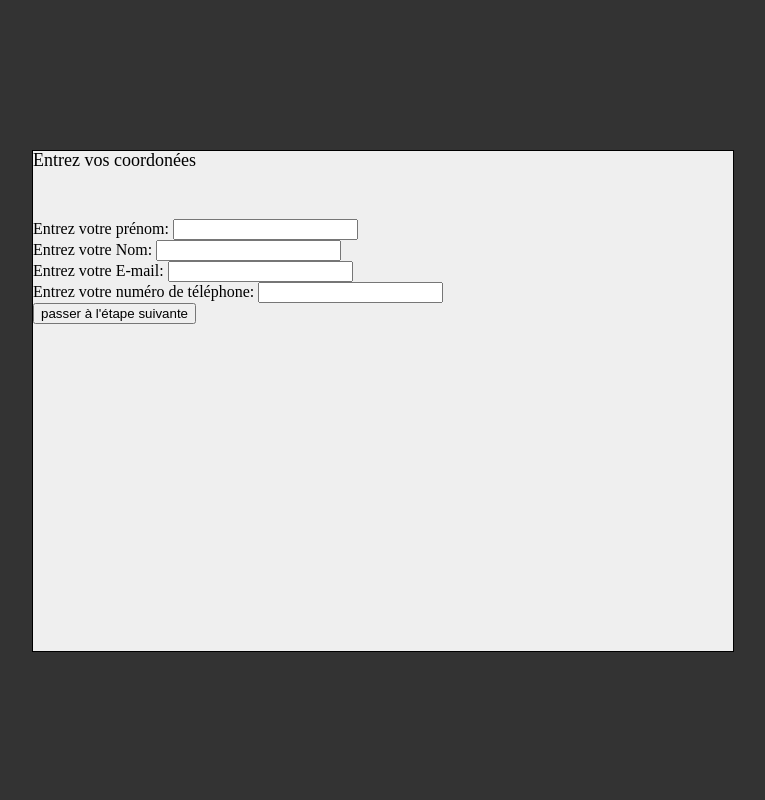
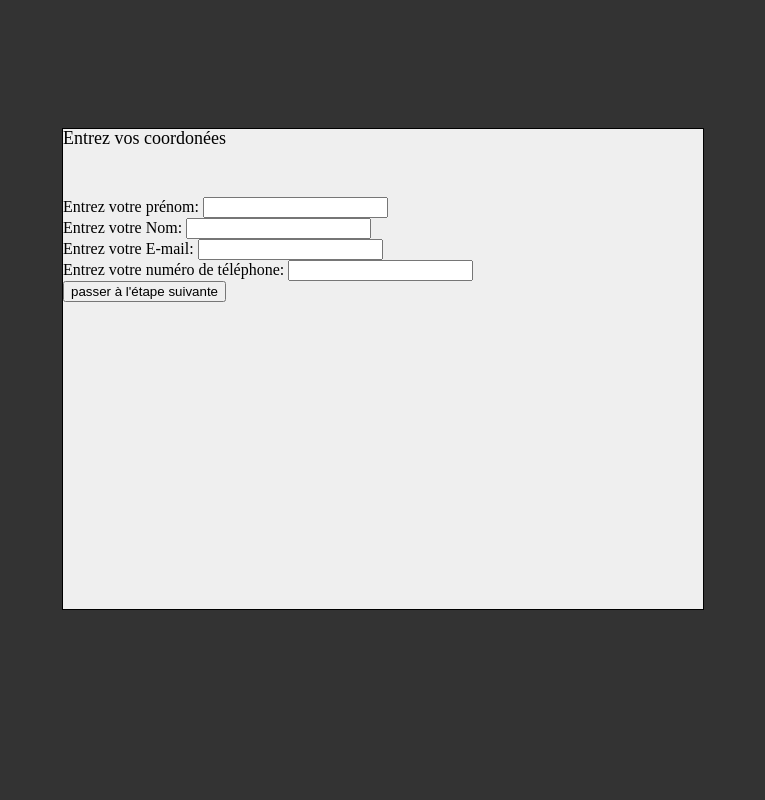
Before and after one commit to maximeoger/SI-3D-3, a PHP site: page / in a window 1280 px wide. Shown: the whole page, without its empty margins (258-1023 px from the left). Run offline with PHP 8.4, Linux system fonts and the light colour scheme.

Commit message:
scss updated with js

```diff
--- a/scss/style.scss
+++ b/scss/style.scss
@@ -22,15 +22,17 @@ body{
   &-pagesContainer{
     position: absolute;
     z-index: 20;
-    left: calc(50% - 350px);
-    top: calc(50% - 250px);
+    margin-left: 25%;
+    margin-top: 10%;
+    // left: calc(50% - 350px);
+    // top: calc(50% - 250px);
   }
 
 
   &-pages{
        border: 1px solid;
-       width: 700px;
-       height: 500px;
+       width: 50vw;
+       height: 60vh;
        background-color: #EFEFEF;
        display: none;
        &-button-Right{}
--- a/styles/style.css
+++ b/styles/style.css
@@ -14,13 +14,13 @@
 .Tunnel-pagesContainer {
   position: absolute;
   z-index: 20;
-  left: calc(50% - 350px);
-  top: calc(50% - 250px); }
+  margin-left: 25%;
+  margin-top: 10%; }
 
 .Tunnel-pages {
   border: 1px solid;
-  width: 700px;
-  height: 500px;
+  width: 50vw;
+  height: 60vh;
   background-color: #EFEFEF;
   display: none; }
 
```
